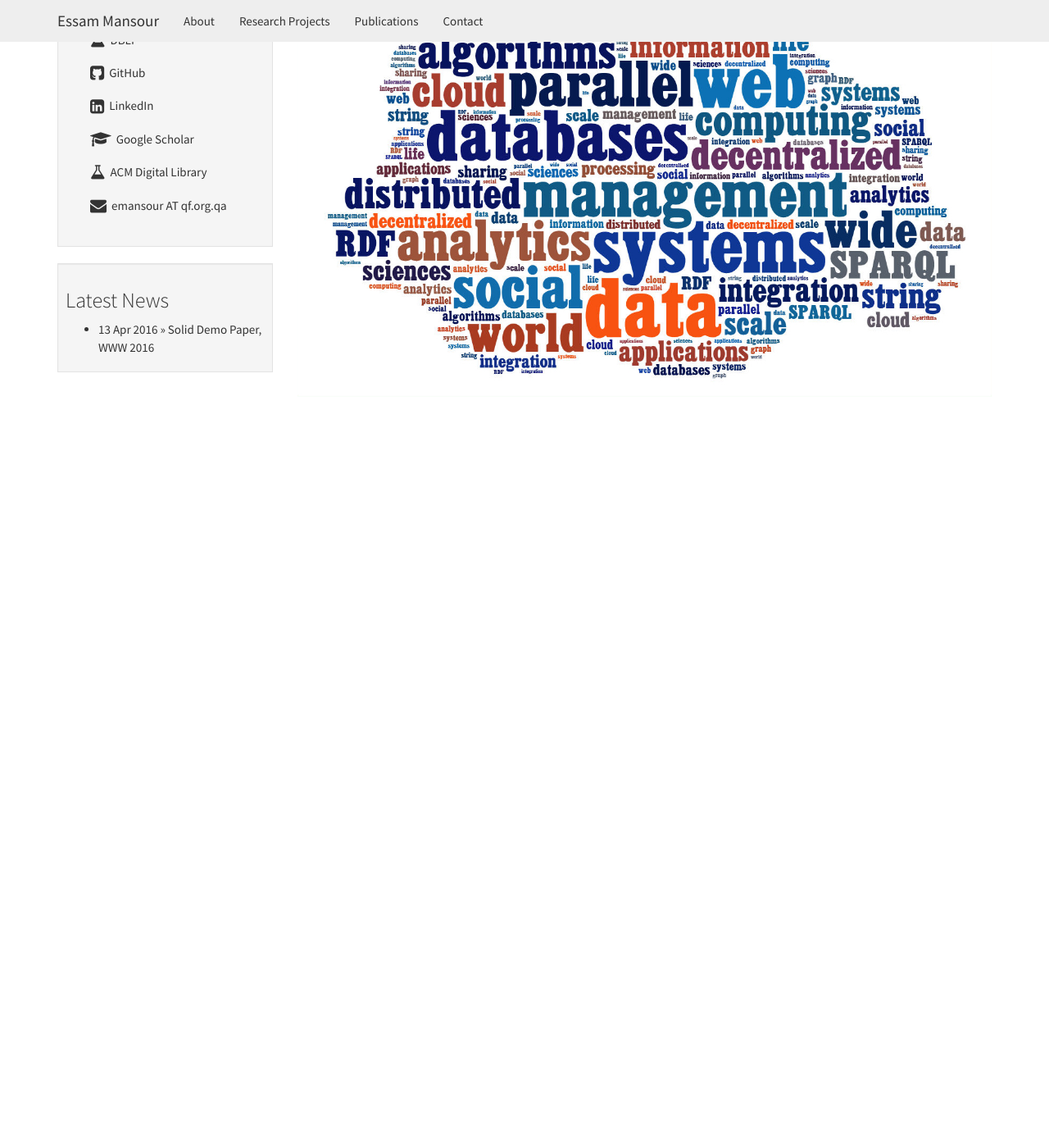
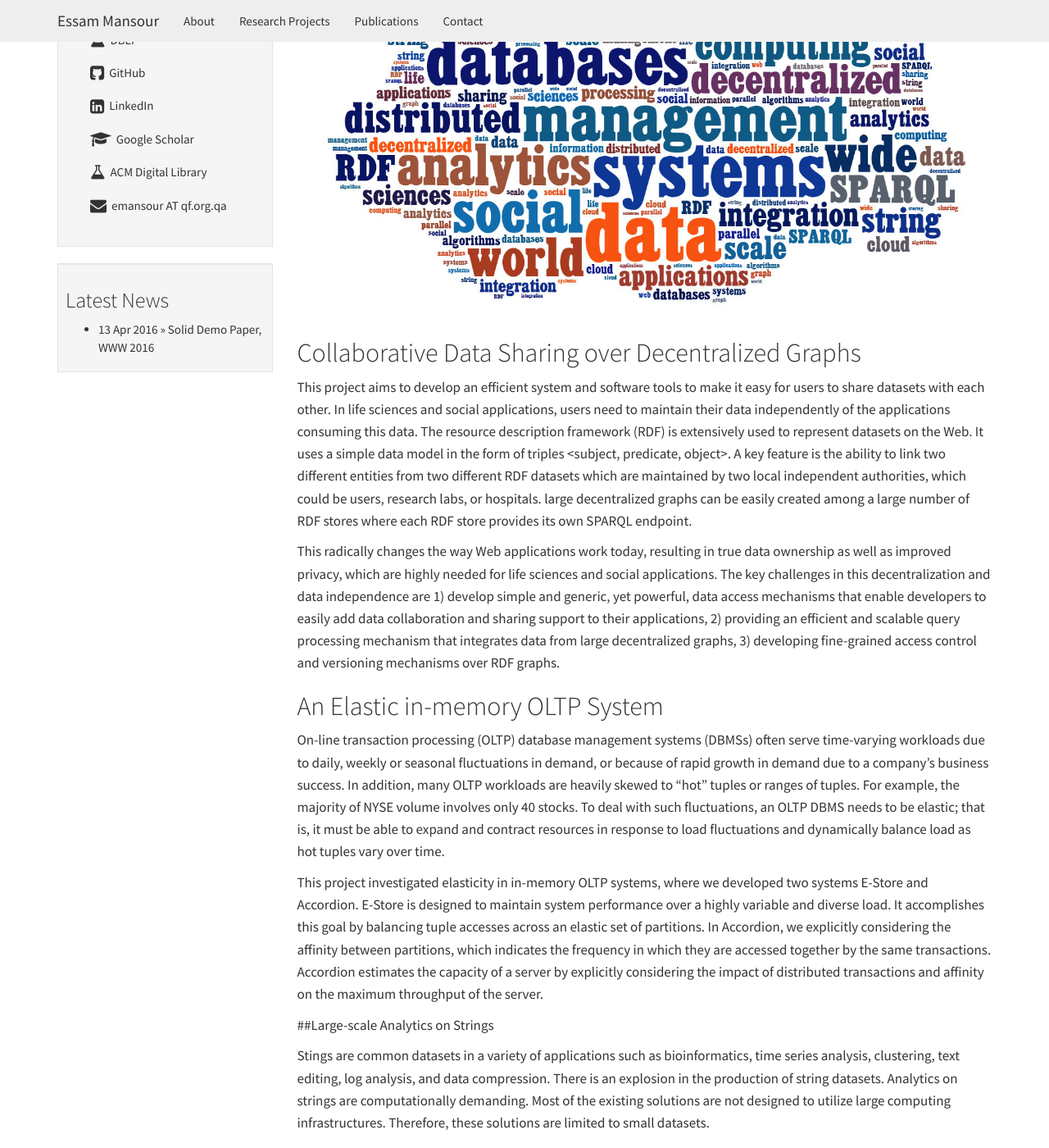
Before and after one commit to mansoure/mansoure.github.io, a Jekyll site: the page built from research/index.md, in a window 1280 px wide and 1400 px high, scrolled down 270 px. Shown: the whole window at 82% size. Built offline with Jekyll 4.4.1, drawn with Linux system fonts in a browser that asks for light colours; before the commit the page ends 900 px from its top, so only the background shows below that; some of the changed text lies outside the part shown.

Commit message:
research projects

```diff
--- a/research/index.md
+++ b/research/index.md
@@ -5,10 +5,50 @@ title: Research Projects
 
 # Research Projects
 
-
-- Collaborative Data Sharing over Decentralized RDF Graphs
-- An Elastic in-memory OLTP System
-- Large-scale Analytics on Strings
+![crosscloud](/research/essamWordCloud.jpg)
 
 
-![crosscloud](/research/essamWordCloud.jpg)
+## Collaborative Data Sharing over Decentralized Graphs
+
+This project aims to develop an efficient system and software tools to make it easy for users to share datasets with each other. In life sciences and social applications, users need to maintain their data independently of the applications consuming this data. The resource description framework (RDF) is extensively used to represent datasets on the Web. It uses a simple data model in the form of triples <subject, predicate, object>. A key feature is the ability to link two different entities from two different RDF datasets which are maintained by two local independent authorities, which could be users, research labs, or hospitals. large decentralized graphs can be easily created among a large number of RDF stores where each RDF store provides its own SPARQL endpoint.
+
+
+This radically changes the way Web applications work today, resulting in true data ownership as well as improved privacy, which are highly needed for life sciences and social applications.
+The key challenges in this decentralization and data independence are 1) develop simple and generic, yet powerful, data access mechanisms that enable developers to easily add data collaboration and sharing support to their applications, 2) providing an efficient and scalable query processing mechanism that integrates data from large decentralized graphs, 3) developing fine-grained access control and versioning mechanisms over RDF graphs.
+
+
+
+## An Elastic in-memory OLTP System
+
+On-line transaction processing (OLTP) database management systems
+(DBMSs) often serve time-varying workloads due to daily,
+weekly or seasonal fluctuations in demand, or because of rapid
+growth in demand due to a company’s business success. In addition,
+many OLTP workloads are heavily skewed to “hot” tuples
+or ranges of tuples. For example, the majority of NYSE volume
+involves only 40 stocks. To deal with such fluctuations, an OLTP
+DBMS needs to be elastic; that is, it must be able to expand and
+contract resources in response to load fluctuations and dynamically
+balance load as hot tuples vary over time.
+
+This project investigated elasticity in in-memory OLTP systems, where we developed two systems
+E-Store and Accordion. E-Store is designed to maintain system performance over a highly
+variable and diverse load. It accomplishes this goal by balancing
+tuple accesses across an elastic set of partitions. In Accordion, we explicitly considering the affinity between partitions, which indicates the frequency in which they
+are accessed together by the same transactions. Accordion estimates
+the capacity of a server by explicitly considering the impact
+of distributed transactions and affinity on the maximum throughput
+of the server.
+
+##Large-scale Analytics on Strings
+
+Stings are common datasets in a variety of applications such as bioinformatics,
+time series analysis, clustering, text editing, log analysis, and data compression.
+There is an explosion in the production of string datasets. Analytics on strings are computationally demanding. Most of the existing solutions are not designed to utilize large computing infrastructures. Therefore, these solutions are limited to small datasets.
+
+This project managed to develop a disk-based suffix tree construction
+method, called Elastic Range (ERA), plus a rich
+set of string operators that support string analytics at a large scale.
+ERA indexes the entire human genome in 19 minutes on an ordinary desktop
+computer. For comparison, the fastest existing method needs 15 minutes using 1024 CPUs on an IBM BlueGene supercomputer. Our mining operators scales out to 16,384 CPUs on a supercomputer;
+and supports elastic deployment in the cloud. Based on these efficient string operators, the project developed StarQL, a declarative query language for strings. StarQL is designed to support string processing that targets large datasets and large infrastructures (i.e., clusters and supercomputers). Moreover, we developed StarDB, a distributed database system that supports StarQL.
```
